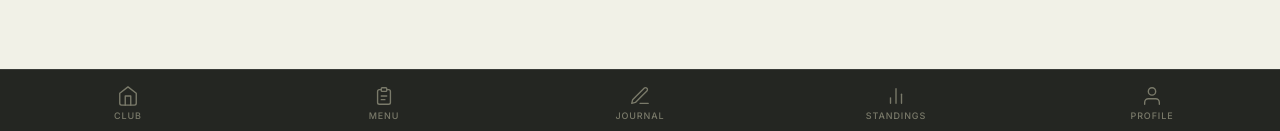
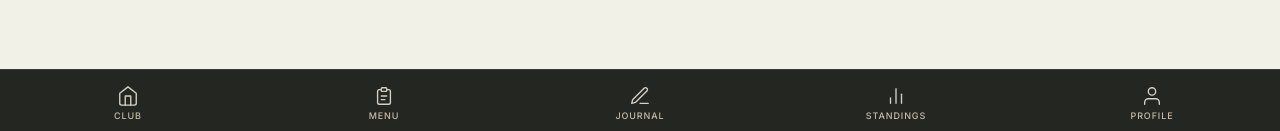
Before and after one commit to sturgeonspirits/sturgeon-app, a Next.js app: page /onboarding in a window 1280 px wide. Shown: the part 666-797 px from the top of the page. Built offline with nearby package versions, Linux system fonts and the light colour scheme; no server answers; a web font is replaced by a local one.

Commit message:
Fix supabase/service import paths, add participant_type to event-type API

```diff
--- a/app/(consumer)/layout.tsx
+++ b/app/(consumer)/layout.tsx
@@ -2,7 +2,7 @@ import TabBar from '@/components/nav/TabBar'
 
 export default function ConsumerLayout({ children }: { children: React.ReactNode }) {
   return (
-    <div className="flex flex-col h-screen bg-[#F1F1E7]">
+    <div className="flex flex-col bg-[#F1F1E7]" style={{ height: '100dvh' }}>
       {/* Main content — fixed height, scrollable, padded clear of tab bar */}
       <main className="flex-1 overflow-y-auto overscroll-y-contain pb-4">
         {children}
--- a/components/nav/TabBar.tsx
+++ b/components/nav/TabBar.tsx
@@ -78,7 +78,7 @@ export default function TabBar() {
               href={tab.href}
               className={cn(
                 'flex-1 flex flex-col items-center justify-center gap-1 transition-colors relative',
-                active ? 'text-[#96321F]' : 'text-[#7a7a6a] hover:text-[#C8BCA4]'
+                active ? 'text-[#96321F]' : 'text-[#D4CFC3] hover:text-[#FFFFFF]'
               )}
             >
               {active && (
@@ -87,7 +87,7 @@ export default function TabBar() {
               {tab.icon(active)}
               <span className={cn(
                 'text-[9px] font-medium uppercase tracking-widest leading-none',
-                active ? 'text-[#96321F]' : 'text-[#7a7a6a]'
+                active ? 'text-[#96321F]' : 'text-[#C8BCA4]'
               )}>
                 {tab.label}
               </span>
```
